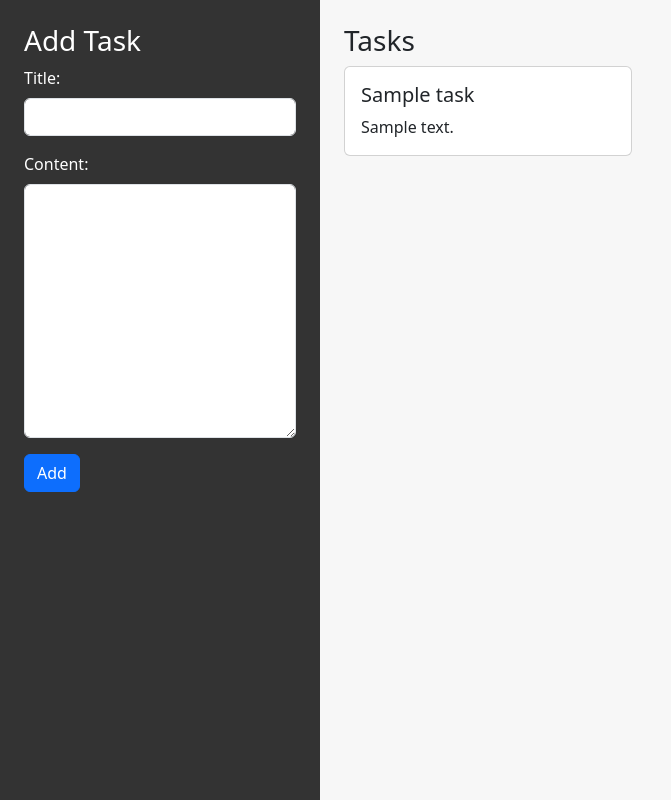
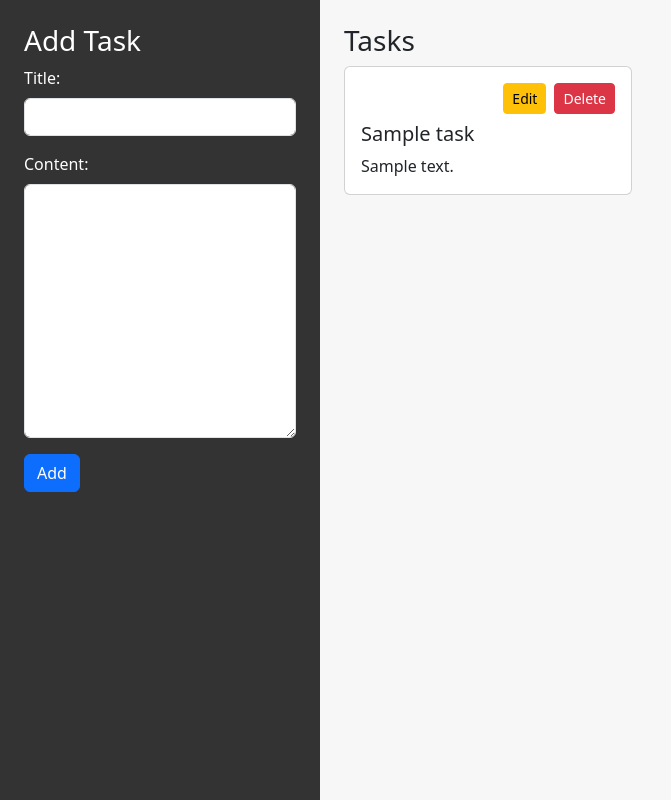
Before and after one commit to NTI-Webserverprogrammering-1-2324/flask_server_post, a Flask app: template templates/todo_static.html in a window 1280 px wide. Shown: the whole page, without its empty margins (0-671 px from the left). Run offline with Flask 3, Linux system fonts and the light colour scheme; the template is opened without the code that fills it: most values are stand-ins (such as "Sample title", 1, 10 or a date in 2020).

Commit message:
Added Edit and Delete using Post method

```diff
--- a/app.py
+++ b/app.py
@@ -20,14 +20,31 @@ def index():
 def todo_page_static():
     return render_template("todo_static.html", tasks=tasks)
 
-
+## Create
 @app.route("/add_task_static", methods=["POST"])
 def add_task_static():
     title = request.form.get("title")
     content = request.form.get("content")
+    tasks.append({"title": title, "content": content, "editing": False})
+    return redirect(url_for("todo_page_static"))
 
-    tasks.append({"title": title, "content": content})
+## Update
+@app.route("/edit_task_static/<int:task_id>", methods=["POST"])
+def edit_task_static(task_id):
+    title = request.form.get("title")
+    content = request.form.get("content")
+    if "editing" in tasks[task_id] and tasks[task_id]["editing"]:
+        tasks[task_id] = {"title": title, "content": content, "editing": False}
+    else:
+        for task in tasks:
+            task["editing"] = False
+        tasks[task_id]["editing"] = True
+    return redirect(url_for("todo_page_static"))
 
+## Delete
+@app.route("/delete_task_static/<int:task_id>", methods=["POST"])
+def delete_task_static(task_id):
+    tasks.pop(task_id)
     return redirect(url_for("todo_page_static"))
 
 
--- a/templates/todo_static.html
+++ b/templates/todo_static.html
@@ -1,14 +1,13 @@
 <!DOCTYPE html>
 <html lang="en">
+
 <head>
     <meta charset="UTF-8" />
     <meta name="viewport" content="width=device-width, initial-scale=1.0" />
     <title>Todo Page</title>
-    <link
-      href="https://cdn.jsdelivr.net/npm/bootstrap@5.3.2/dist/css/bootstrap.min.css"
-      rel="stylesheet"
-    />
+    <link href="https://cdn.jsdelivr.net/npm/bootstrap@5.3.2/dist/css/bootstrap.min.css" rel="stylesheet" />
 </head>
+
 <body>
     <main class="d-flex flex-nowrap vh-100">
         <!-- Left Side Container (Add Task Form) -->
@@ -17,41 +16,44 @@
             <form action="{{ url_for('add_task_static') }}" method="post">
                 <div class="mb-3">
                     <label for="title" class="form-label text-white">Title:</label>
-            <input
-              type="text"
-              id="title"
-              name="title"
-              class="form-control"
-              required
-            />
+                    <input type="text" id="title" name="title" class="form-control" required />
                 </div>
                 <div class="mb-3">
                     <label for="content" class="form-label text-white">Content:</label>
-            <textarea
-              id="content"
-              name="content"
-              rows="10"
-              class="form-control"
-              required
-            ></textarea>
+                    <textarea id="content" name="content" rows="10" class="form-control" required></textarea>
                 </div>
                 <button type="submit" class="btn btn-primary">Add</button>
             </form>
         </div>
 
         <!-- Right Main Content (Task Display) -->
-      <div
-        class="col-md-9 p-4 vw-75"
-        style="background-color: #f7f7f7; overflow-y: auto"
-      >
+        <div class="col-md-9 p-4 vw-75" style="background-color: #f7f7f7; overflow-y: auto">
             <h3>Tasks</h3>
             <div class="row">
                 {% for task in tasks %}
                 <div class="col-md-4 mb-4">
                     <div class="card">
                         <div class="card-body">
+                            <form action="{{ url_for('edit_task_static', task_id=loop.index0) }}" method="post">
+                                <!-- Top-right buttons -->
+                                <div class="d-flex justify-content-end mb-2">
+                                    {% if 'editing' in task and task.editing %}
+                                    <button type="submit" class="btn btn-sm btn-success me-2">Save</button>
+                                    {% else %}
+                                    <button type="submit" class="btn btn-sm btn-warning me-2">Edit</button>
+                                    {% endif %}
+                                    <button formaction="{{ url_for('delete_task_static', task_id=loop.index0) }}" type="submit" class="btn btn-sm btn-danger">Delete</button>
+                                </div>
+
+                                <!-- Task content -->
+                                {% if 'editing' in task and task.editing %}
+                                <input type="text" name="title" class="form-control mb-2" value="{{ task.title }}">
+                                <textarea name="content" class="form-control" rows="4">{{ task.content }}</textarea>
+                                {% else %}
                                 <h5 class="card-title">{{ task.title }}</h5>
                                 <p class="card-text">{{ task.content }}</p>
+                                {% endif %}
+                            </form>
                         </div>
                     </div>
                 </div>
@@ -59,7 +61,7 @@
             </div>
         </div>
     </main>
-
     <script src="https://cdn.jsdelivr.net/npm/bootstrap@5.3.2/dist/js/bootstrap.bundle.min.js"></script>
 </body>
+
 </html>
```
Lines whose indentation alone changed are shown as unchanged.
